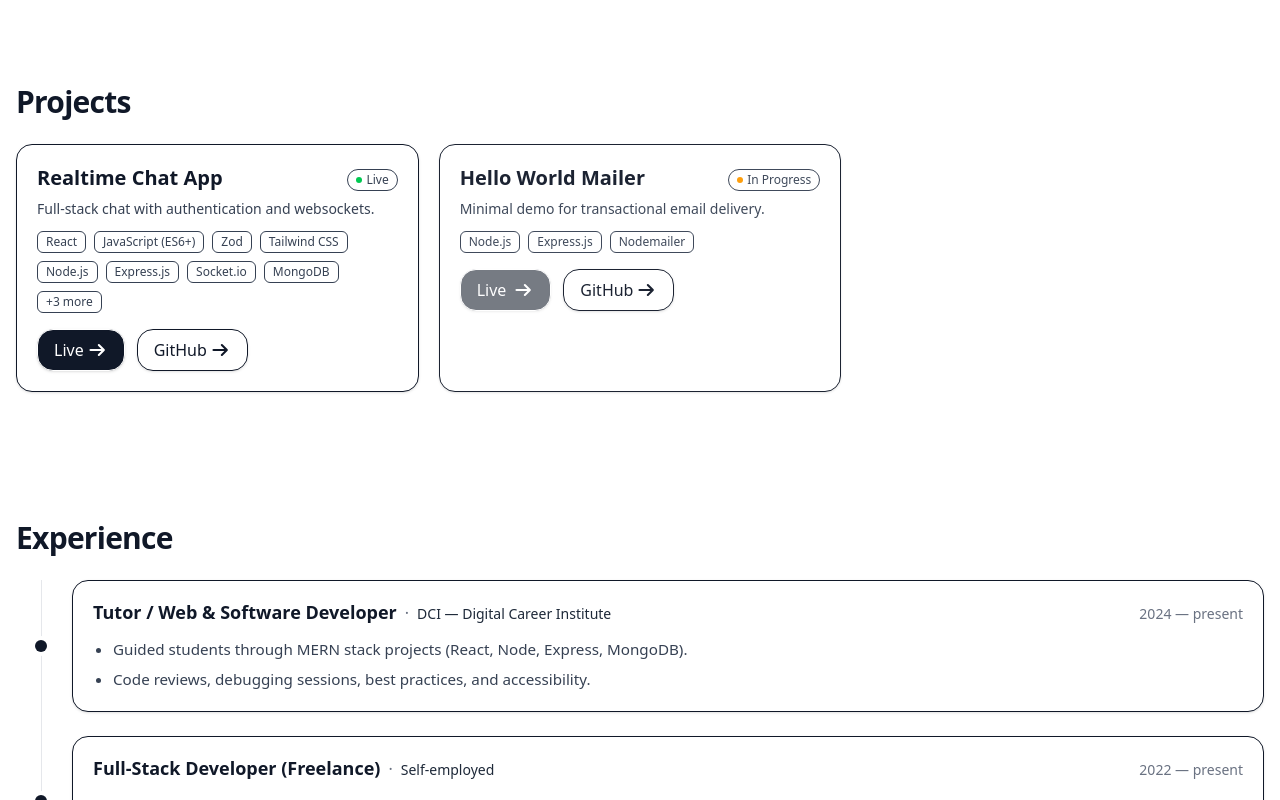
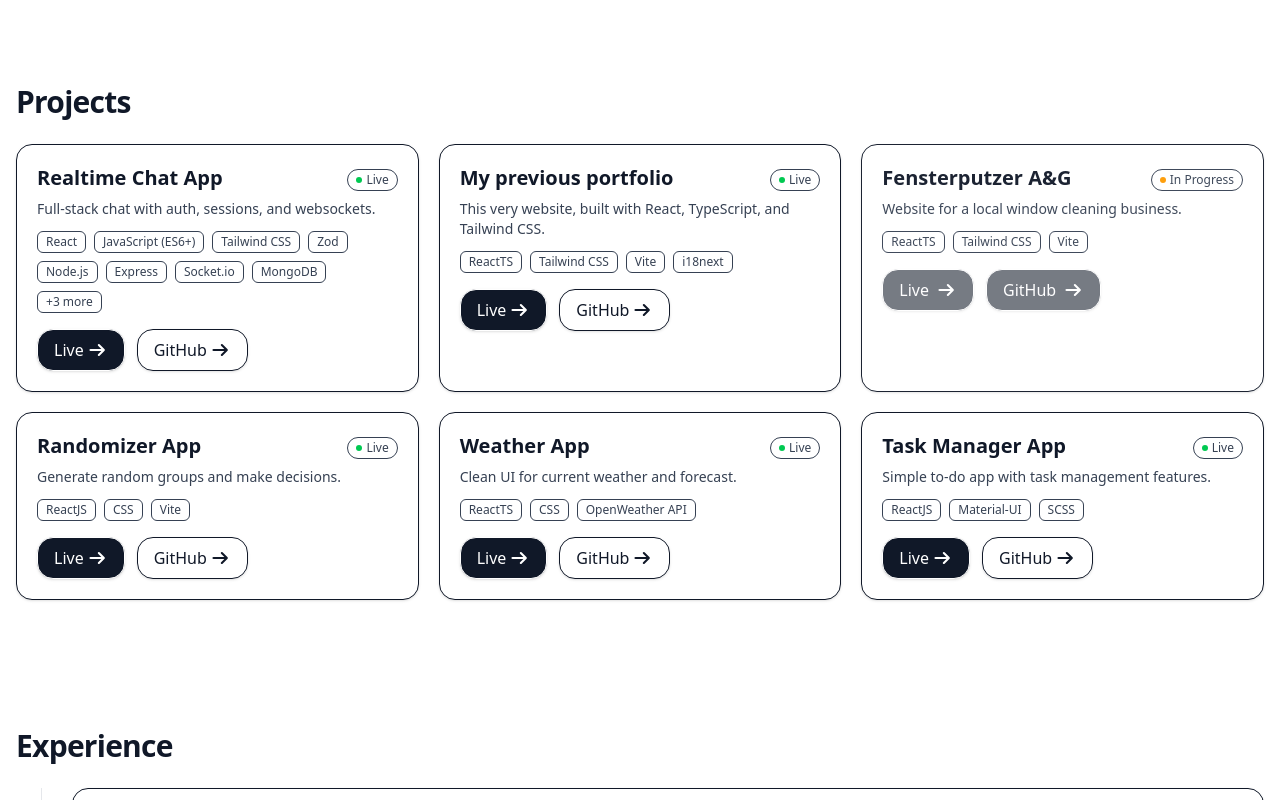
Before and after one commit to Khambazarov/homepage, a React (Vite) app: page / in a window 1280 px wide. Shown: the part 694-1494 px from the top of the page. Built offline with nearby package versions, Linux system fonts and the light colour scheme; no server answers.

Commit message:
feat(app): add real projects to grid
Replace placeholder cards with six real projects from khambazarov.dev. Includes live/repo links, stacks, and WIP status for Fensterputzer. Keeps grid layout; cards use ProjectCard improvements for consistency.

```diff
--- a/src/App.tsx
+++ b/src/App.tsx
@@ -118,19 +118,20 @@ export default function App() {
           </p>
         </Section>
 
-        {/* Projects */}
+        {/* ================= Projects ================= */}
         <Section id="projects" title={t("nav.projects")}>
           <div className="grid grid-cols-1 gap-5 sm:grid-cols-2 lg:grid-cols-3">
+            {/* Realtime Chat App */}
             <ProjectCard
               title="Realtime Chat App"
-              desc="Full-stack chat with authentication and websockets."
+              desc="Full-stack chat with auth, sessions, and websockets."
               stack={[
                 "React",
                 "JavaScript (ES6+)",
+                "Tailwind CSS",
                 "Zod",
-                "Tailwind CSS",
                 "Node.js",
-                "Express.js",
+                "Express",
                 "Socket.io",
                 "MongoDB",
                 "Mongoose",
@@ -142,14 +143,54 @@ export default function App() {
               status="live"
             />
 
-            {/* WIP-Policy (in ProjectCard umgesetzt): Live disabled, Repo aktiv */}
+            {/* My previous Portfolio */}
             <ProjectCard
-              title="Hello World Mailer"
-              desc="Minimal demo for transactional email delivery."
-              stack={["Node.js", "Express.js", "Nodemailer"]}
-              live="https://hello-word.khambazarov.dev/"
-              repo="https://github.com/Khambazarov/hello-word/"
+              title="My previous portfolio"
+              desc="This very website, built with React, TypeScript, and Tailwind CSS."
+              stack={["ReactTS", "Tailwind CSS", "Vite", "i18next"]}
+              live="https://khambazarov.dev/"
+              repo="https://github.com/Khambazarov/portfolio/"
+              status="live"
+            />
+
+            {/* Fensterputzer A&G */}
+            <ProjectCard
+              title="Fensterputzer A&G"
+              desc="Website for a local window cleaning business."
+              stack={["ReactTS", "Tailwind CSS", "Vite"]}
+              live="https://fensterputzer-ag.de/"
+              repo=""
               status="wip"
+            />
+
+            {/* Randomizer App */}
+            <ProjectCard
+              title="Randomizer App"
+              desc="Generate random groups and make decisions."
+              stack={["ReactJS", "CSS", "Vite"]}
+              live="https://randomizer.khambazarov.dev/"
+              repo="https://github.com/Khambazarov/random-generator/"
+              status="live"
+            />
+
+            {/* Weather App */}
+            <ProjectCard
+              title="Weather App"
+              desc="Clean UI for current weather and forecast."
+              stack={["ReactTS", "CSS", "OpenWeather API"]}
+              live="https://weather.khambazarov.dev/"
+              repo="https://github.com/Khambazarov/weather-ts/"
+              status="live"
+            />
+
+            {/* Task Manager App */}
+            <ProjectCard
+              title="Task Manager App"
+              desc="Simple to-do app with task management features."
+              stack={["ReactJS", "Material-UI", "SCSS"]}
+              live="https://todo.khambazarov.dev/"
+              repo="https://github.com/Khambazarov/todo/"
+              status="live"
             />
           </div>
         </Section>
```
